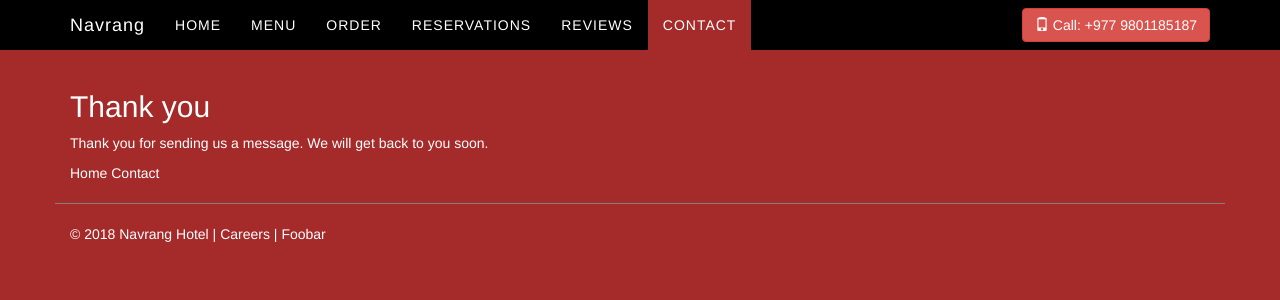
After one commit to navrang-hotel/navrang, a Django app: page /base/contact/success in a window 1280 px wide. The commit adds this page. Shown: the top 300 px of the page. Run offline with Django 3.2, Linux system fonts and the light colour scheme; some libraries are stand-ins or nearby versions.

Commit message:
Added success pages, footer, misc changes

```diff
--- a/base/static/base/css/style.css
+++ b/base/static/base/css/style.css
@@ -204,3 +204,16 @@ main {
 .nb-bb-strp {
   border-bottom: 1px dashed gray;
 }
+
+footer {
+}
+
+.nb-tb-gray {
+  border-top: 1px solid gray;
+}
+
+.nb-std-ftr {
+  border-top: 1px solid gray;
+  margin-top: 20px;
+  padding-top: 20px;
+}
--- a/base/templates/base/base_generic.html
+++ b/base/templates/base/base_generic.html
@@ -59,6 +59,11 @@
     </main>
 
     <footer>
+      <div class="container nb-std-ftr">
+        <p class="nb-fg-white">
+&copy; 2018 Navrang Hotel  |  <a href="" class="nb-std-link">Careers</a>  |  <a href="" class="nb-std-link">Foobar</a>
+        </p>
+      </div>
     </footer>
   </body>
 </html>
--- /dev/null
+++ b/base/templates/base/contact_success.html
@@ -0,0 +1,18 @@
+{% extends 'base/base_generic.html' %}
+
+{% block navCon %}
+  class="active"
+{% endblock %}
+
+{% block content %}
+  <div class="nb-fg-white">
+    <h2>Thank you</h2>
+    <p>
+      Thank you for sending us a message. We will get back to you soon.
+    </p>
+  </div>
+  <div>
+    <a href="" class="nb-std-link">Home</a>
+    <a href="" class="nb-std-link">Contact</a>
+  </div>
+{% endblock %}
--- a/base/templates/base/order.html
+++ b/base/templates/base/order.html
@@ -24,8 +24,6 @@
     </div>
   </div>
 
-  <hr/>
-
   <!--
   <hr/>
   <h3>Online order coming soon...</h3>
--- a/base/urls.py
+++ b/base/urls.py
@@ -16,7 +16,9 @@ urlpatterns = [
     path('menu/', views.displayMenu, name='base-menu'),
     path('order/', views.order, name='base-order'),
     path('contact/', views.ContactMessageCreate.as_view(), name='base-contact'),
+    path('contact/success', views.contactMessageSuccess, name='base-contact-success'),
     path('reviews/', views.ReviewListView.as_view(), name='base-reviews'),
     path('reviews/create/', views.ReviewCreate.as_view(), name='base-reviews-create'),
+    path('contact/create/success', views.reviewSuccess, name='base-review-success'),
     path('reservation/', views.reservation, name='base-reservation'),
 ]
--- a/base/views.py
+++ b/base/views.py
@@ -45,8 +45,15 @@ class ContactMessageCreate(CreateView):
     def get_success_url(self):
         """Override success url."""
 
-        return reverse('base-index')
+        return reverse('base-contact-success')
 
+def contactMessageSuccess(request):
+    """View function for contact message success."""
+
+    template = 'base/contact_success.html'
+    context = {}
+
+    return render(request, template, context)
 
 class ReviewListView(generic.ListView):
     """View class for review list."""
@@ -63,8 +70,15 @@ class ReviewCreate(CreateView):
     def get_success_url(self):
         """Overwrite success url."""
 
-        return reverse('base-index')
+        return reverse('base-review-success')
 
+def reviewSuccess(request):
+    """View function for review success."""
+
+    template = 'base/review_success.html'
+    context = {}
+
+    return render(request, template, context)
 
 def reservation(request):
     """View function for reservation."""
```
Also changed, not shown: base/templates/base/review_success.html (added, +18 -0 lines).
